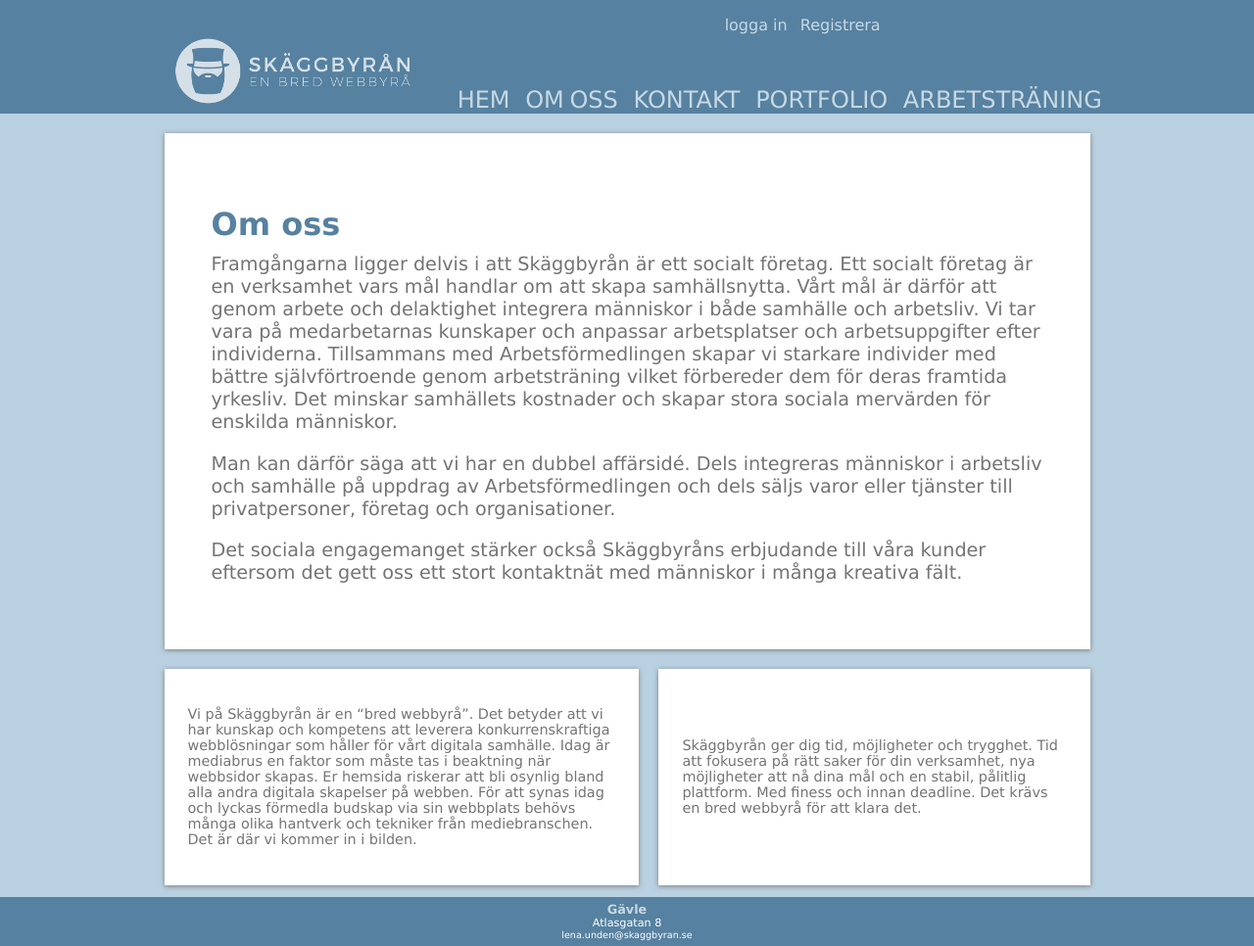
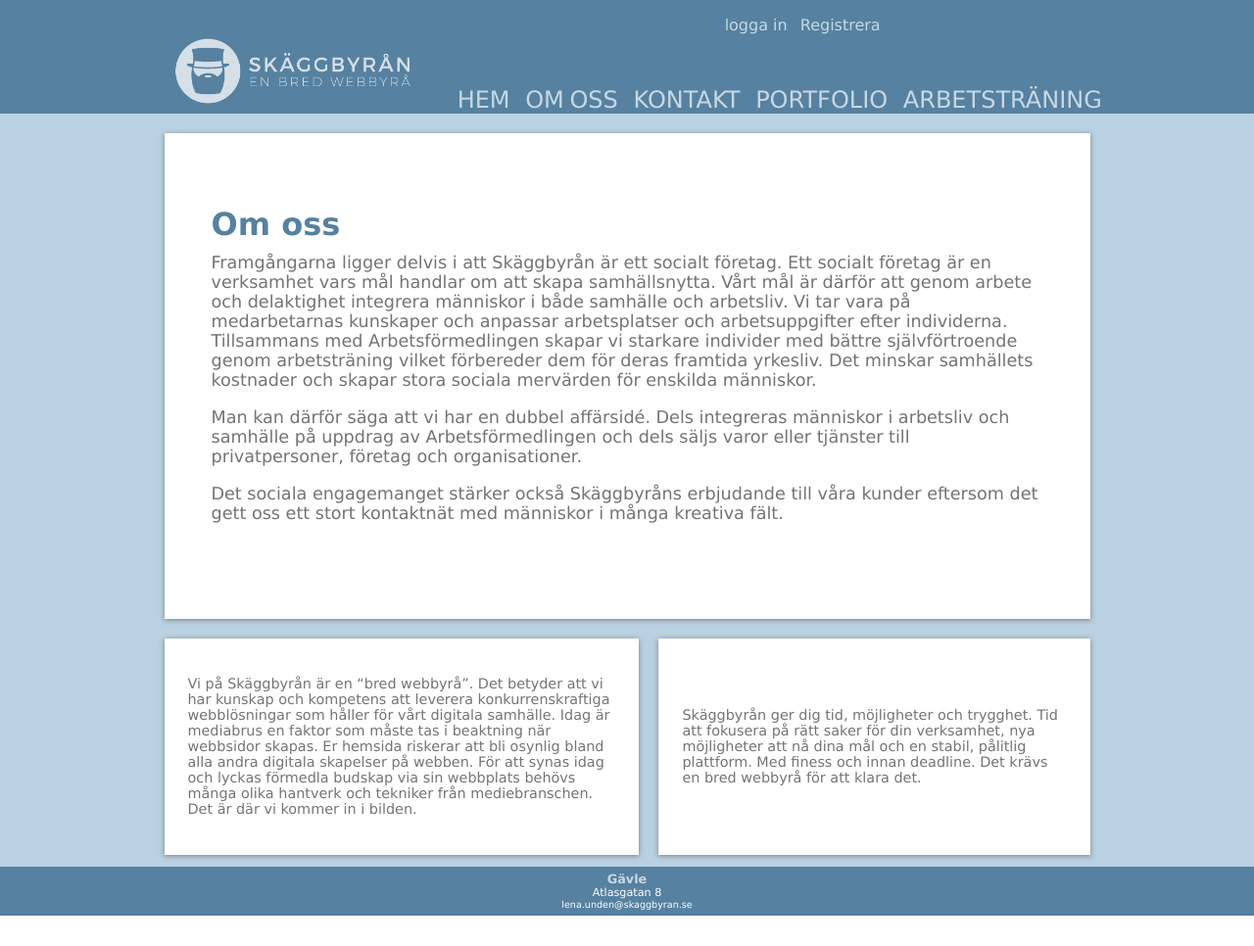
Before and after one commit to Cancain/Sk-ggbyr-nG-vle, a PHP site: page /dist/about.php in a window 1280 px wide. Shown: the whole page at 98% size. After the commit the page ends 935 px from the top, so only its background shows below. Run offline with PHP 8.4, Linux system fonts and the light colour scheme; some libraries are stand-ins or nearby versions.

Commit message:
font sizes

```diff
--- a/dist/css/main.css
+++ b/dist/css/main.css
@@ -512,7 +512,7 @@ img {
 
 .content p {
   margin-top: 0;
-  font-size: 1.2rem;
+  font-size: 1.1rem;
   color: #747474; }
 
 .contentBox {
--- a/scss/_arbetstraning.scss
+++ b/scss/_arbetstraning.scss
@@ -31,7 +31,7 @@
 }
 .content p {
    margin-top: 0;
-   font-size: 1.2rem;
+   font-size: 1.1rem;
    color: $contentText;
 }
 
```
Also changed, not shown: 1 other file.
